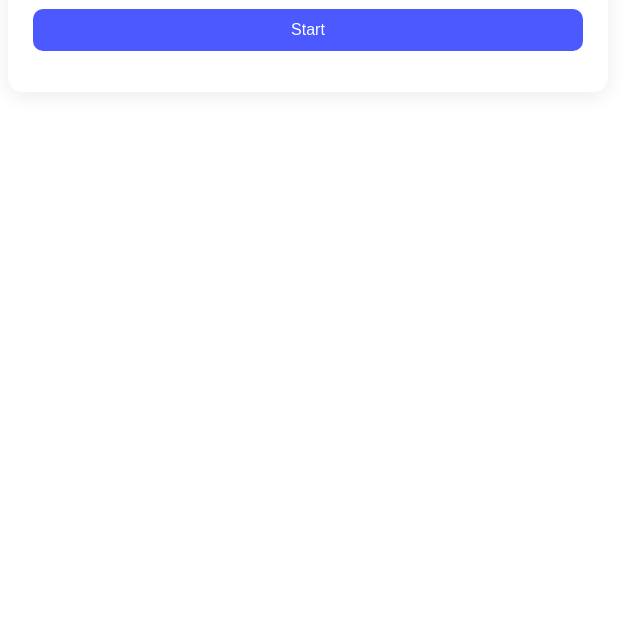
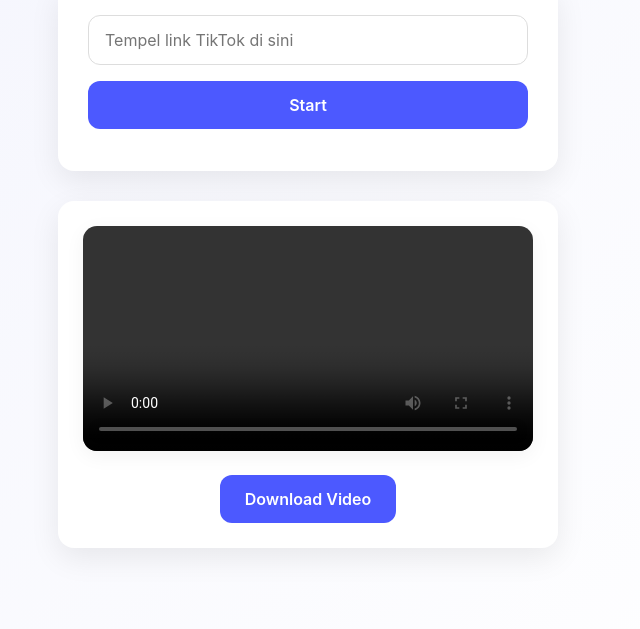
Before and after one commit to bayusantokuk/toktokdl, a plain HTML site: page public/index.html in a window 1280 px wide. Shown: the part 171-800 px from the top of the page, without its empty margins (332-972 px from the left). Drawn offline with Linux system fonts and the light colour scheme.

Commit message:
Update style.css

```diff
--- a/public/style.css
+++ b/public/style.css
@@ -1,84 +1,134 @@
-body {
+/* Global Reset */
+* {
   margin: 0;
-  background: #ffffff;
+  padding: 0;
+  box-sizing: border-box;
   font-family: "Inter", sans-serif;
-  color: #222;
 }
 
+body {
+  background: linear-gradient(135deg, #f3f4fd, #ffffff);
+  color: #222;
+  min-height: 100vh;
+  display: flex;
+  justify-content: center;
+  align-items: center;
+  padding: 20px;
+}
+
+/* Container */
 .container {
-  max-width: 600px;
-  margin: 40px auto;
+  max-width: 500px;
+  width: 100%;
   text-align: center;
 }
 
+/* Title */
 .title {
-  font-size: 32px;
+  font-size: 36px;
   font-weight: 700;
-  margin-bottom: 20px;
+  color: #4c59ff;
+  margin-bottom: 30px;
+  text-shadow: 1px 1px 4px rgba(0,0,0,0.1);
 }
 
+/* Card */
 .card {
-  background: #fff;
-  padding: 25px;
-  border-radius: 14px;
-  box-shadow: 0 4px 20px rgba(0,0,0,0.08);
+  background: #ffffff;
+  padding: 30px;
+  border-radius: 16px;
+  box-shadow: 0 10px 30px rgba(0,0,0,0.08);
+  transition: transform 0.3s ease, box-shadow 0.3s ease;
 }
 
+.card:hover {
+  transform: translateY(-5px);
+  box-shadow: 0 15px 35px rgba(0,0,0,0.12);
+}
+
+/* Input */
 .input {
   width: 100%;
-  padding: 12px;
-  border-radius: 10px;
+  padding: 14px 16px;
+  border-radius: 12px;
   border: 1px solid #ddd;
-  margin-bottom: 12px;
+  margin-bottom: 16px;
   font-size: 16px;
+  transition: border 0.3s ease;
 }
 
+.input:focus {
+  border-color: #4c59ff;
+  outline: none;
+  box-shadow: 0 0 10px rgba(76, 89, 255, 0.2);
+}
+
+/* Button */
 .btn {
   width: 100%;
-  padding: 12px;
+  padding: 14px;
   background: #4c59ff;
   color: #fff;
   border: none;
-  border-radius: 10px;
+  border-radius: 12px;
   font-size: 16px;
+  font-weight: 600;
   cursor: pointer;
+  transition: background 0.3s ease, transform 0.2s ease;
 }
 
-.status {
-  margin-top: 10px;
+.btn:hover {
+  background: #3b49e6;
+  transform: translateY(-2px);
+}
+
+/* Status & Error */
+.status, .error {
+  margin-top: 12px;
   font-size: 14px;
-  color: #333;
 }
 
 .error {
   color: #d43f3f;
-  margin-top: 10px;
 }
 
+/* Result */
 .result {
   margin-top: 30px;
-  padding: 20px;
-  border-radius: 14px;
-  box-shadow: 0 4px 20px rgba(0,0,0,0.08);
+  padding: 25px;
+  border-radius: 16px;
+  background: #ffffff;
+  box-shadow: 0 10px 30px rgba(0,0,0,0.08);
+  transition: transform 0.3s ease, box-shadow 0.3s ease;
 }
 
-.hidden {
-  display: none;
+.result:hover {
+  transform: translateY(-3px);
+  box-shadow: 0 15px 35px rgba(0,0,0,0.12);
 }
 
+/* Video Preview */
 #tiktok-preview {
   width: 100%;
-  border-radius: 12px;
-  margin-bottom: 15px;
+  border-radius: 14px;
+  margin-bottom: 20px;
+  box-shadow: 0 5px 20px rgba(0,0,0,0.05);
 }
 
+/* Download Button */
 .download-btn {
-  display: block;
-  padding: 14px;
+  display: inline-block;
+  padding: 14px 25px;
   background: #4c59ff;
   color: #fff;
   text-decoration: none;
-  border-radius: 10px;
-  margin-top: 15px;
+  border-radius: 12px;
   font-size: 16px;
+  font-weight: 600;
+  transition: background 0.3s ease, transform 0.2s ease;
 }
+
+.download-btn:hover {
+  background: #3b49e6;
+  transform: translateY(-2px);
+}
```
